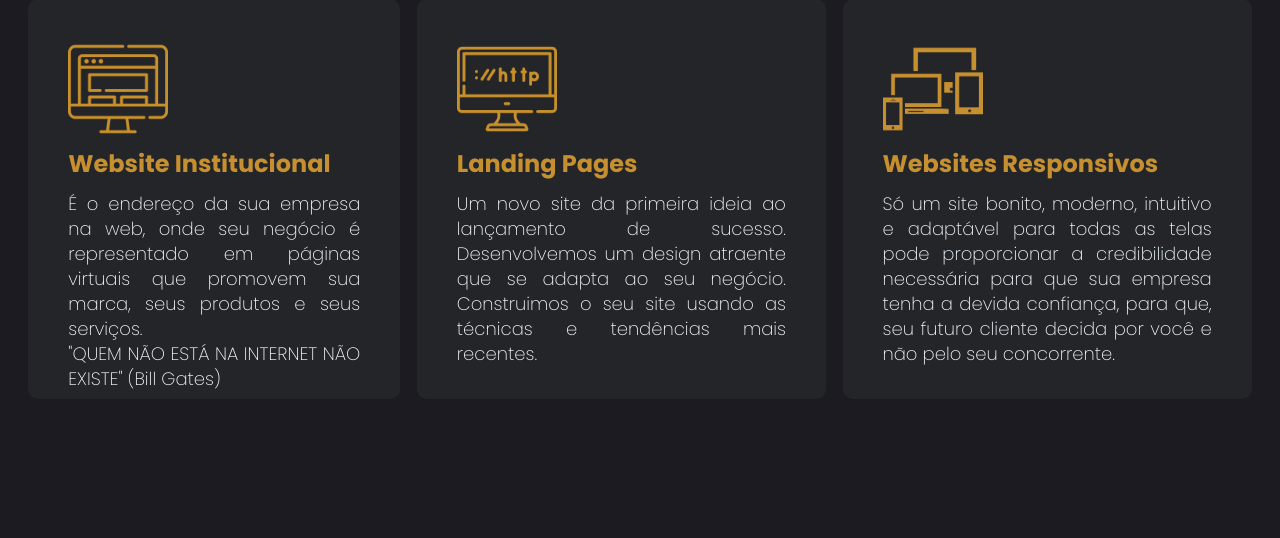
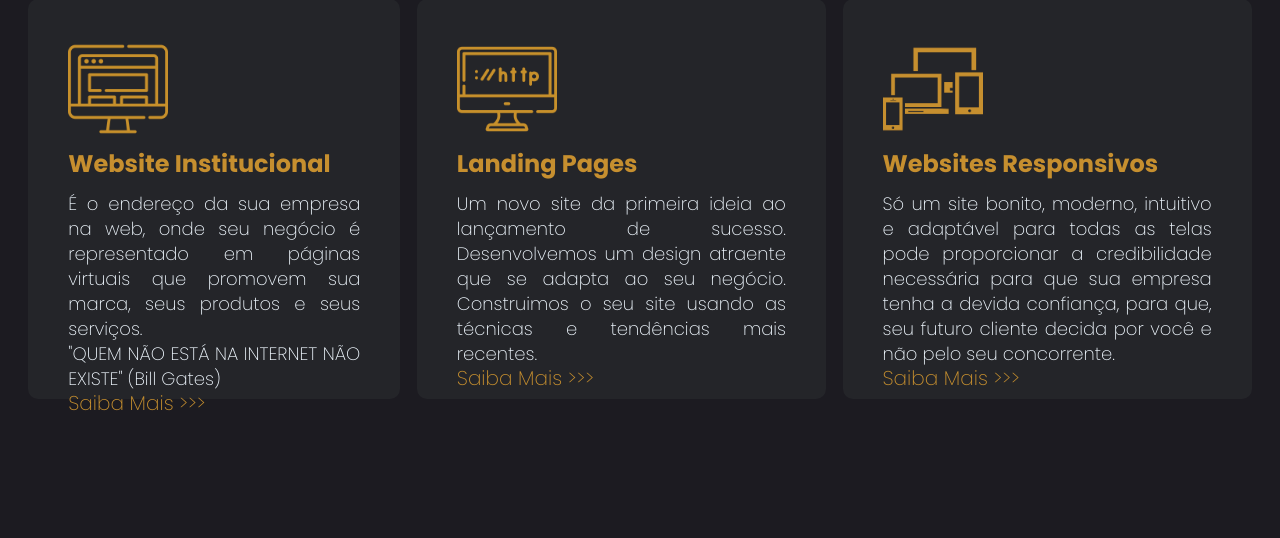
Before and after one commit to HenriqueTeixeira1977/site-portifolio, a PHP site: page / in a window 1280 px wide. Shown: the part 1076-1614 px from the top of the page. Run offline with PHP 8.4, Linux system fonts and the light colour scheme.

Commit message:
Atualizaçao311220221603

```diff
--- a/css/style.css
+++ b/css/style.css
@@ -260,6 +260,19 @@ main{
     margin-top: 10px;
     font-weight: 100;
 }
+.cards a {
+    color: #C68F2F;
+    font-size: 20px;
+    line-height: 25px;
+    margin-top: 10px;
+    font-weight: 100;
+}
+.cards a:hover {
+    color:aliceblue;
+    font-size: 21px;
+    transition: 0.3s all;
+
+}
 
 
 .sobre {
--- a/index.html
+++ b/index.html
@@ -44,7 +44,8 @@
             <div class="elemento">
                 <h3>Web Design Freelancer</h3></br>
                 <p>Web designer freelancer, especializado em gerar mais resultados para o seu negócio, </br>
-                    através de estratégias de marketing digital por meio da CRIAÇÃO DE SITE INSTITUCIONAIS, LANDING PAGES e PÁGINAS DE VENDAS</br>
+                    através de estratégias de marketing digital por meio da CRIAÇÃO DE SITE INSTITUCIONAIS,
+                    LANDING PAGES e PÁGINAS DE VENDAS</br>
                     com design centrado na experiencia de usuário e focado em conversão. </br>
                     Sua marca com mais credibilidade para seu negócio atrair muito mais clientes.
                 </p></br>
@@ -53,21 +54,27 @@
                 <div class="card1">
                     <img id="produto1" src="img/website-institucional.png" width="100px" height="100px" alt="Website Institucional">
                     <h3>Website Institucional</h3>
-                    <p>É o endereço da sua empresa na web, onde seu negócio é representado em páginas virtuais que promovem sua marca, seus produtos e seus serviços.</br>
+                    <p>É o endereço da sua empresa na web,
+                        onde seu negócio é representado em páginas virtuais que promovem sua marca,
+                        seus produtos e seus serviços.</br>
                     "QUEM NÃO ESTÁ NA INTERNET NÃO EXISTE" (Bill Gates)
                     </p>
+                    <a href="http://bit.ly/WhatsAppHDTBusiness">Saiba Mais >>> </a>
                 </div>
                 <div class="card2">
                     <img id="produto2" src="img/website.png" width="100px" height="100px" alt="Landing Pages">
                     <h3>Landing Pages</h3>
-                    <p> Um novo site da primeira ideia ao lançamento de sucesso. Desenvolvemos um design atraente que se adapta ao seu negócio.
+                    <p> Um novo site da primeira ideia ao lançamento de sucesso.
+                        Desenvolvemos um design atraente que se adapta ao seu negócio.
                         Construimos o seu site usando as técnicas e tendências mais recentes.</p>
+                    <a href="http://bit.ly/WhatsAppHDTBusiness">Saiba Mais >>> </a>
                 </div>
                 <div class="card3">
                     <img id="produto3" src="img/responsivo.png" width="100px" height="100px" alt="Sites Responsivos">
                     <h3>Websites Responsivos</h3>
                     <p>Só um site bonito, moderno, intuitivo e adaptável para todas as telas pode proporcionar a credibilidade necessária para que
                         sua empresa tenha a devida confiança, para que, seu futuro cliente decida por você e não pelo seu concorrente.</p>
+                    <a href="http://bit.ly/WhatsAppHDTBusiness">Saiba Mais >>> </a>
                 </div>
             </div>
         </div>
@@ -115,9 +122,7 @@
             <div class="p-port">
                 <p>
                     Conheça um pouco dos meus trabalhos..</br>
-                    Você pode clicar nas imagens e ir direto para os sites criados por nós...</br>
-
-                    </br></br>
+                    Você pode clicar nas imagens e ir direto para os sites criados por nós...</br></br></br>
                 </p>
                 <button class="btn"> <a href="http://bit.ly/WhatsAppHDTBusiness">Saiba Mais</a></button>
             </div>
@@ -129,8 +134,7 @@
                 <p id="p-contato">
                     Henrique Teixeira</br></br>
                     (19) 98270-8339</br></br>
-                    contato@heriqueteixeiraoficial.com.br</br></br>
-                    </br></br>
+                    contato@heriqueteixeiraoficial.com.br</br></br></br></br>
                 </p>
 
                 <div class="redes">
```
Also changed, not shown: js/script.js (added).
